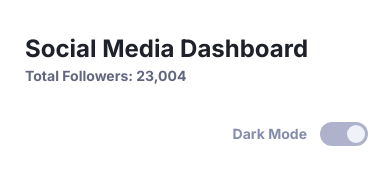
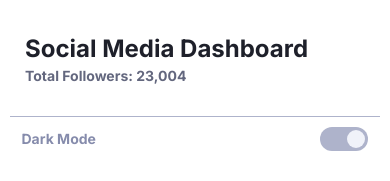
Before and after one commit to MarionTerray/FEMsocial-media-dashboard, a website: page index.html in a window 390 px wide. Shown: the top 181 px of the page. Drawn offline with Linux system fonts and the light colour scheme.

Commit message:
add top border in phoneView

```diff
--- a/app/scss/components/toggle.scss
+++ b/app/scss/components/toggle.scss
@@ -10,6 +10,10 @@
         position: absolute;
         right: 10px;
         top: 80px;
+        width: 95%;
+        margin: auto;
+        padding-top: 10px;
+        border-top: solid 1px var(--toggle-bg-light);
     }
 
     label {
```
Also changed, not shown: dist/style.css, 1 other file.
